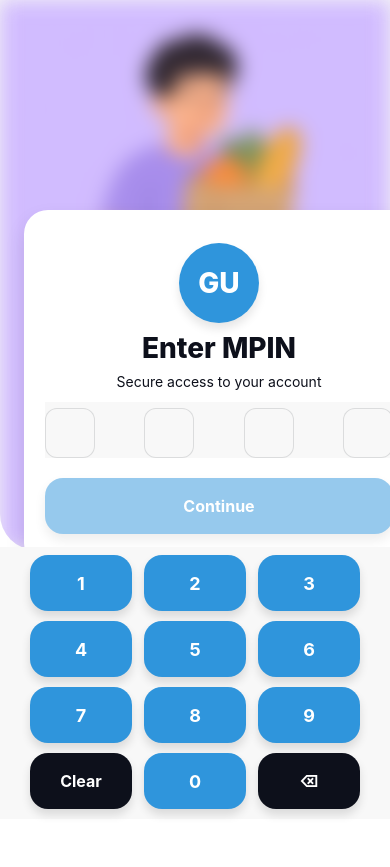
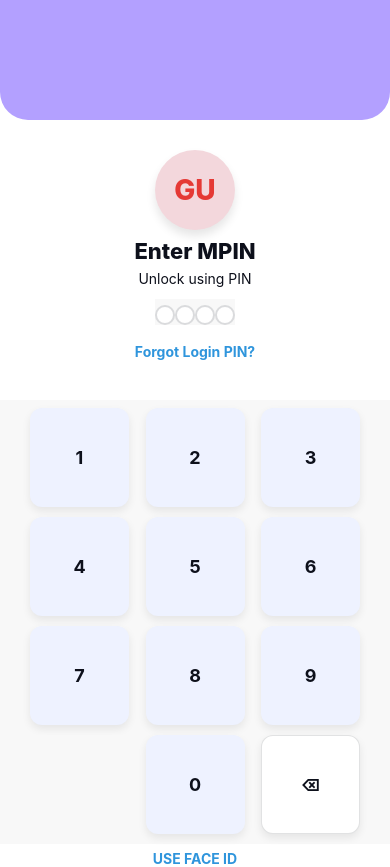
Before and after one commit to jeett73/dailyCardApp, a React Native app: screen /Mpin in a window 390 px wide. Before the commit the page ends 844 px from the top, so only its background shows below. Built offline with nearby package versions, Linux system fonts and the light colour scheme.

Commit message:
Created Enter Mpin screen

```diff
--- a/src/screens/MpinScreen.tsx
+++ b/src/screens/MpinScreen.tsx
@@ -2,7 +2,7 @@ import { Text, View } from '@/components/Themed';
 import Colors from '@/constants/Colors';
 import { useNavigation, useRoute } from '@react-navigation/native';
 import React, { useMemo, useState } from 'react';
-import { ImageBackground, ScrollView, StyleSheet, TouchableOpacity } from 'react-native';
+import { ScrollView, StyleSheet, TouchableOpacity } from 'react-native';
 
 export default function MpinScreen() {
   const navigation = useNavigation<any>();
@@ -15,6 +15,7 @@ export default function MpinScreen() {
   const focused = true;
   const [hasError, setHasError] = useState<boolean>(false);
   const [success, setSuccess] = useState<boolean>(false);
+  const brandPurple = '#b3a0ff';
 
   function computeInitials(n?: string) {
     const s = (n ?? '').trim();
@@ -75,55 +76,35 @@ export default function MpinScreen() {
 
   return (
     <View style={styles.screen}>
-      <View style={styles.hero}>
-        <ImageBackground
-          source={require('../../assets/images/bg.png')}
-          style={styles.heroImage}
-          imageStyle={styles.heroImageInner}
-          resizeMode="cover"
-          blurRadius={focused ? 10 : 0}
-        />
-      </View>
+      <View style={[styles.hero, { backgroundColor: brandPurple }]} />
       <ScrollView contentContainerStyle={styles.container} keyboardShouldPersistTaps="handled">
-        <View style={[styles.card, focused && styles.cardFloating]}>
         <View style={styles.profileCircle} accessibilityLabel="User initials">
           <Text style={styles.profileInitials}>{initials}</Text>
         </View>
-          <Text style={styles.title}>Enter MPIN</Text>
-          <Text style={styles.subtitle}>
-            {phone ? `For +91 ${phone}` : 'Secure access to your account'}
-          </Text>
+        <Text style={styles.title}>{name || 'Enter MPIN'}</Text>
+        {!!phone && <Text style={styles.phone}>{phone}</Text>}
+        <Text style={styles.subtitle}>Unlock using PIN</Text>
         <View style={styles.inputWrapper}>
           <View style={styles.otpRow}>
             {Array.from({ length: 4 }).map((_, i) => (
               <View
                 key={i}
                 style={[
-                    styles.otpBox,
-                    hasError && styles.otpBoxError,
-                    success && styles.otpBoxSuccess,
+                  styles.otpDot,
+                  hasError && styles.otpDotError,
+                  success && styles.otpDotSuccess,
                 ]}
                 accessibilityLabel={`MPIN digit ${i + 1}`}
                 accessibilityHint="Filled by keypad"
               >
-                  <Text style={styles.otpText}>{digits[i] ? '•' : ''}</Text>
+                <Text style={styles.otpDotText}>{digits[i] ? '•' : ''}</Text>
               </View>
             ))}
           </View>
         </View>
-
-          <TouchableOpacity
-            onPress={handleContinue}
-            activeOpacity={0.9}
-            disabled={!isValid}
-            style={[styles.button, !isValid && styles.buttonDisabled]}
-            accessibilityRole="button"
-            accessibilityState={{ disabled: !isValid }}
-            testID="mpin-verify-button"
-          >
-            <Text style={styles.buttonText}>Continue</Text>
+        <TouchableOpacity activeOpacity={0.8}>
+          <Text style={styles.forgot}>Forgot Login PIN?</Text>
         </TouchableOpacity>
-        </View>
       </ScrollView>
 
       <View style={styles.keypadWrapper}>
@@ -170,15 +151,7 @@ export default function MpinScreen() {
           ))}
         </View>
         <View style={styles.keypadRow}>
-          <TouchableOpacity
-            style={[styles.key, styles.utilKey]}
-            activeOpacity={0.8}
-            onPress={onClear}
-            accessibilityRole="button"
-            accessibilityLabel="Clear MPIN"
-          >
-            <Text style={styles.utilKeyText}>Clear</Text>
-          </TouchableOpacity>
+          <View style={styles.placeholderKey} />
           <TouchableOpacity
             style={styles.key}
             activeOpacity={0.8}
@@ -198,6 +171,9 @@ export default function MpinScreen() {
             <Text style={styles.utilKeyText}>⌫</Text>
           </TouchableOpacity>
         </View>
+        <TouchableOpacity activeOpacity={0.8} style={styles.faceIdBtn}>
+          <Text style={styles.faceIdText}>USE FACE ID</Text>
+        </TouchableOpacity>
       </View>
     </View>
   );
@@ -211,33 +187,30 @@ const styles = StyleSheet.create({
     top: 0,
     left: 0,
     right: 0,
-    height: 550,
-    borderBottomLeftRadius: 36,
-    borderBottomRightRadius: 36,
+    height: 120,
+    borderBottomLeftRadius: 28,
+    borderBottomRightRadius: 28,
     overflow: 'hidden',
-    backgroundColor: '#f6f6f6',
     zIndex: 0,
   },
-  heroImage: { flex: 1 },
-  heroImageInner: { width: '100%', height: '100%' },
   container: {
     flexGrow: 1,
     alignItems: 'center',
     justifyContent: 'flex-start',
     paddingHorizontal: 24,
-    paddingTop: 500,
+    paddingTop: 150,
     paddingBottom: 32,
   },
   card: {
     width: '100%',
     maxWidth: 460,
     borderRadius: 24,
-    paddingVertical: 32,
+    paddingVertical: 24,
     paddingHorizontal: 20,
     minHeight: 250,
     backgroundColor: 'white',
     borderWidth: 1,
-    borderColor: 'rgba(255,255,255,0.25)',
+    borderColor: 'rgba(13,16,27,0.06)',
     shadowColor: '#000',
     shadowOpacity: 0.1,
     shadowRadius: 20,
@@ -257,7 +230,7 @@ const styles = StyleSheet.create({
     width: 80,
     height: 80,
     borderRadius: 40,
-    backgroundColor: Colors.light.tint,
+    backgroundColor: '#f3d7dc',
     alignItems: 'center',
     justifyContent: 'center',
     marginBottom: 8,
@@ -270,14 +243,20 @@ const styles = StyleSheet.create({
   profileInitials: {
     fontSize: 28,
     fontWeight: '800',
-    color: '#fff',
+    color: '#e53935',
   },
   title: {
-    fontSize: 28,
+    fontSize: 22,
     fontWeight: '800',
     textAlign: 'center',
-    marginBottom: 8,
+    marginBottom: 6,
     color: Colors.light.text,
+  },
+  phone: {
+    fontSize: 14,
+    textAlign: 'center',
+    color: Colors.light.text,
+    marginBottom: 2,
   },
   subtitle: {
     fontSize: 14,
@@ -294,56 +273,35 @@ const styles = StyleSheet.create({
     justifyContent: 'space-between',
     marginTop: 6,
   },
-  otpBox: {
-    height: 50,
-    width: 50,
-    borderRadius: 12,
-    borderWidth: 1,
-    borderColor: 'rgba(13,16,27,0.12)',
-    backgroundColor: '#f8f8f8',
+  otpDot: {
+    height: 20,
+    width: 20,
+    borderRadius: 10,
+    borderWidth: 2,
+    borderColor: 'rgba(13,16,27,0.15)',
+    backgroundColor: '#fff',
     alignItems: 'center',
     justifyContent: 'center',
   },
-  otpText: {
+  otpDotText: {
     textAlign: 'center',
-    fontSize: 20,
+    fontSize: 14,
     fontWeight: '700',
     color: Colors.light.text,
   },
-  otpBoxError: {
+  otpDotError: {
     borderColor: '#e53935',
   },
-  otpBoxSuccess: {
+  otpDotSuccess: {
     borderColor: Colors.light.tint,
-    backgroundColor: '#a0c6ff',
-  },
-  button: {
-    height: 56,
-    borderRadius: 18,
-    alignItems: 'center',
-    justifyContent: 'center',
-    backgroundColor: Colors.light.tint,
-    marginTop: 8,
-    shadowColor: '#000',
-    shadowOpacity: 0.15,
-    shadowRadius: 12,
-    shadowOffset: { width: 0, height: 6 },
-    elevation: 6,
-  },
-  buttonDisabled: {
-    opacity: 0.5,
-  },
-  buttonText: {
-    fontSize: 16,
-    fontWeight: '700',
-    color: '#fff',
   },
   keypadWrapper: {
     position: 'absolute',
     left: 0,
     right: 0,
-    bottom: 25,
-    paddingHorizontal: 24,
+    bottom: 0,
+    top: 400,
+    paddingHorizontal: 30,
     paddingTop: 8,
   },
   keypadRow: {
@@ -353,30 +311,51 @@ const styles = StyleSheet.create({
     marginBottom: 10,
   },
   key: {
-    flex: 1,
-    height: 56,
-    marginHorizontal: 6,
-    borderRadius: 18,
-    backgroundColor: Colors.light.tint,
+    width: '30%',
+    aspectRatio: 1,
+    borderRadius: 12,
+    backgroundColor: '#eef2ff',
     alignItems: 'center',
     justifyContent: 'center',
     shadowColor: '#000',
-    shadowOpacity: 0.12,
-    shadowRadius: 10,
-    shadowOffset: { width: 0, height: 6 },
-    elevation: 6,
+    shadowOpacity: 0.08,
+    shadowRadius: 8,
+    shadowOffset: { width: 0, height: 4 },
+    elevation: 4,
+  },
+  placeholderKey: {
+    width: '30%',
+    aspectRatio: 1,
   },
   keyText: {
     fontSize: 18,
     fontWeight: '700',
-    color: '#fff',
+    color: Colors.light.text,
   },
   utilKey: {
-    backgroundColor: '#0d101b',
+    backgroundColor: '#fff',
+    borderWidth: 1,
+    borderColor: 'rgba(13,16,27,0.12)',
   },
   utilKeyText: {
     fontSize: 16,
     fontWeight: '700',
-    color: '#fff',
+    color: Colors.light.text,
+  },
+  forgot: {
+    color: Colors.light.tint,
+    textAlign: 'center',
+    fontSize: 14,
+    fontWeight: '700',
+    marginTop: 6,
+  },
+  faceIdBtn: {
+    alignSelf: 'center',
+    marginTop: 6,
+  },
+  faceIdText: {
+    color: Colors.light.tint,
+    fontSize: 14,
+    fontWeight: '700',
   },
 });
```
Also changed, not shown: 1 other file (tests, documents, lock files or other folders). Lines whose indentation alone changed are shown as unchanged.
